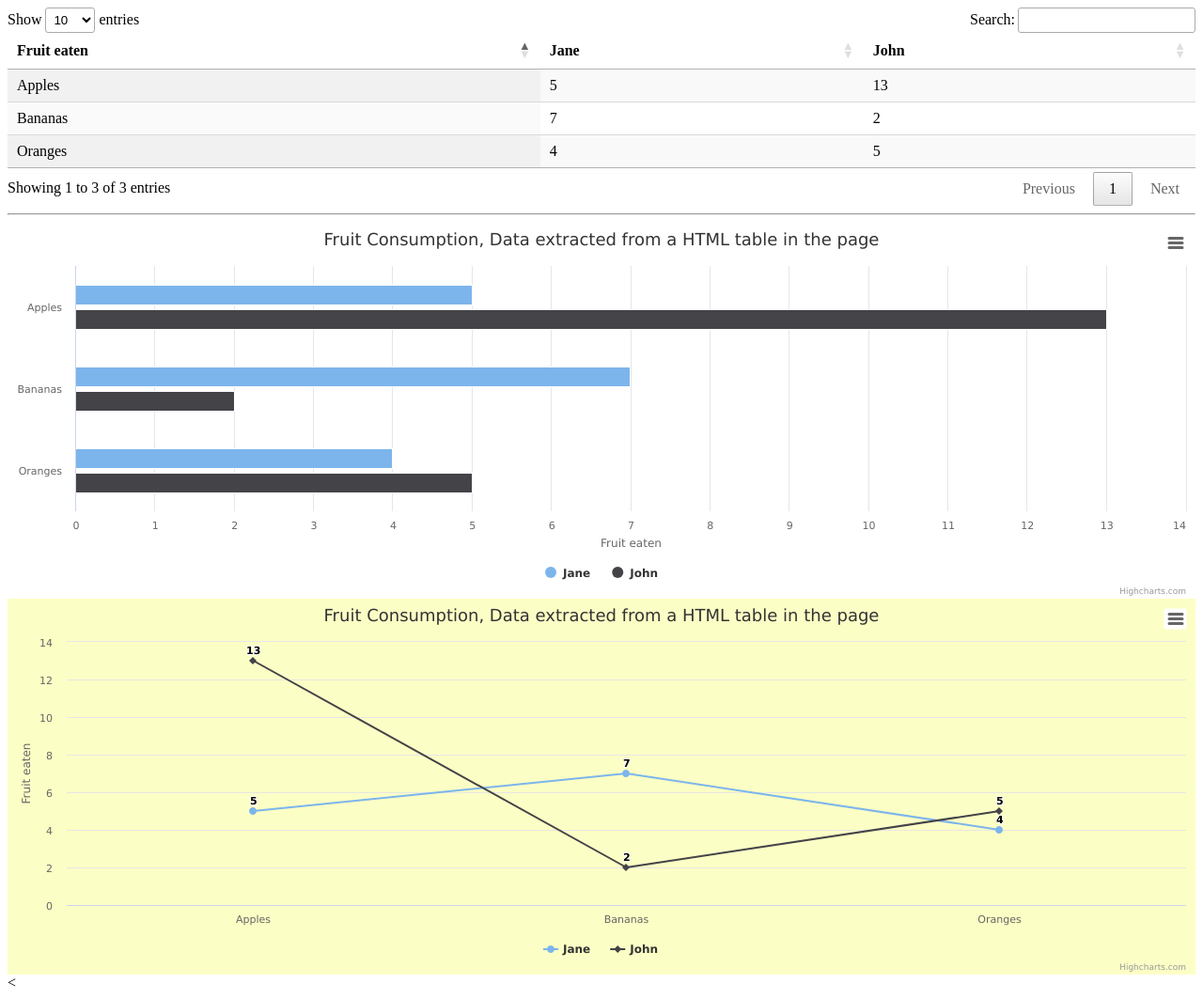
After one commit to avkpol/TeamStudy, a Django app: template templates/task2_DataTables.html in a window 1280 px wide. The commit adds this page. Shown: the whole page at 94% size. Run offline with Django 3.2, Linux system fonts and the light colour scheme; the template is opened without the code that fills it, so the values that code supplies are empty; some libraries are stand-ins or nearby versions.

Commit message:
task2_datatables

```diff
--- /dev/null
+++ b/templates/task2_DataTables.html
@@ -0,0 +1,144 @@
+<!DOCTYPE html>
+<html lang="en">
+<head>
+    <meta charset="UTF-8">
+    <title>DataTables</title>
+
+</head>
+<!--Jquery need to be the FIRST script in list-->
+<script src="https://code.jquery.com/jquery-latest.js"></script>
+<script src="http://code.highcharts.com/highcharts.js"></script>
+<script src="https://code.highcharts.com/modules/exporting.js"></script>
+<script src="https://code.highcharts.com/modules/data.js"></script>
+ <link rel="stylesheet" type="text/css" href="https://cdn.datatables.net/1.10.12/css/jquery.dataTables.css">
+
+<script type="text/javascript" charset="utf8" src="https://cdn.datatables.net/1.10.12/js/jquery.dataTables.js"></script>
+
+
+<script>
+    $(document).ready( function () {
+    $('#table_id').DataTable();
+
+
+$(function () {
+    $('#chart-A').highcharts({
+         data: {
+             table: 'table_id'
+         },
+        chart: {
+            type: 'bar'
+        },
+        title: {
+            text: 'Fruit Consumption, Data extracted from a HTML table in the page'
+        },
+        xAxis: {
+            categories: ['Apples', 'Bananas', 'Oranges']
+        },
+        yAxis: {
+            title: {
+                text: 'Fruit eaten'
+            }
+        },
+        series: [{
+            name: 'Jane',
+
+        }, {
+            name: 'John',
+
+        }]
+        });
+    });
+
+   $(function () {
+    $('#chart-B').highcharts({
+          data: {
+             table: 'table_id'
+         },
+        chart: {
+            type: 'line',
+             backgroundColor: '#FCFFC5'
+        },
+        title: {
+            text: 'Fruit Consumption, Data extracted from a HTML table in the page'
+        },
+        subtitle: {
+            text: ''
+        },
+        xAxis: {
+            categories: ['Apples', 'Bananas', 'Oranges']
+        },
+        yAxis: {
+            title: {
+                text: 'Fruit eaten'
+            }
+        },
+        plotOptions: {
+            line: {
+                dataLabels: {
+                    enabled: true
+                },
+                enableMouseTracking: false
+            }
+        },
+        series: [{
+            name: ''
+
+        }, {
+            name: ''
+
+        }]
+    });
+});
+
+
+});
+</script>
+
+<table id="table_id" class="display" cellspacing="2" width="100%">
+        <thead>
+            <tr>
+                <th>Fruit eaten</th>
+                <th>Jane</th>
+                <th>John</th>
+
+
+            </tr>
+        </thead>
+
+        <tbody>
+            <tr>
+                <td>Apples</td>
+                <td>5</td>
+                <td>13</td>
+
+
+            </tr>
+            <tr>
+                 <td>Oranges</td>
+                <td>4</td>
+                <td>5</td>
+
+
+            </tr>
+            <tr>
+                <td>Bananas</td>
+                <td>7</td>
+                <td>2</td>
+
+
+            </tr>
+
+    </tbody>
+</table>
+<hr>
+
+<div id="container" style="width:100%; height:100%;"></div>
+<div id="chart-A" class="chart"></div>
+<div class="spacer"></div>
+<div id="chart-B" class="chart"></div>
+<div class="spacer"></div>
+<
+
+
+</body>
+</html>
--- a/templates/task2_Jquery.html
+++ b/templates/task2_Jquery.html
@@ -7,7 +7,7 @@
 
   <link href="https://maxcdn.bootstrapcdn.com/bootstrap/3.3.1/css/bootstrap.min.css" rel="stylesheet">
 
-  <script src="http://code.jquery.com/jquery-latest.js"></script>
+  <script src="https://code.jquery.com/jquery-latest.js"></script>
 
 <script>
    $(document).ready(function() {
```
